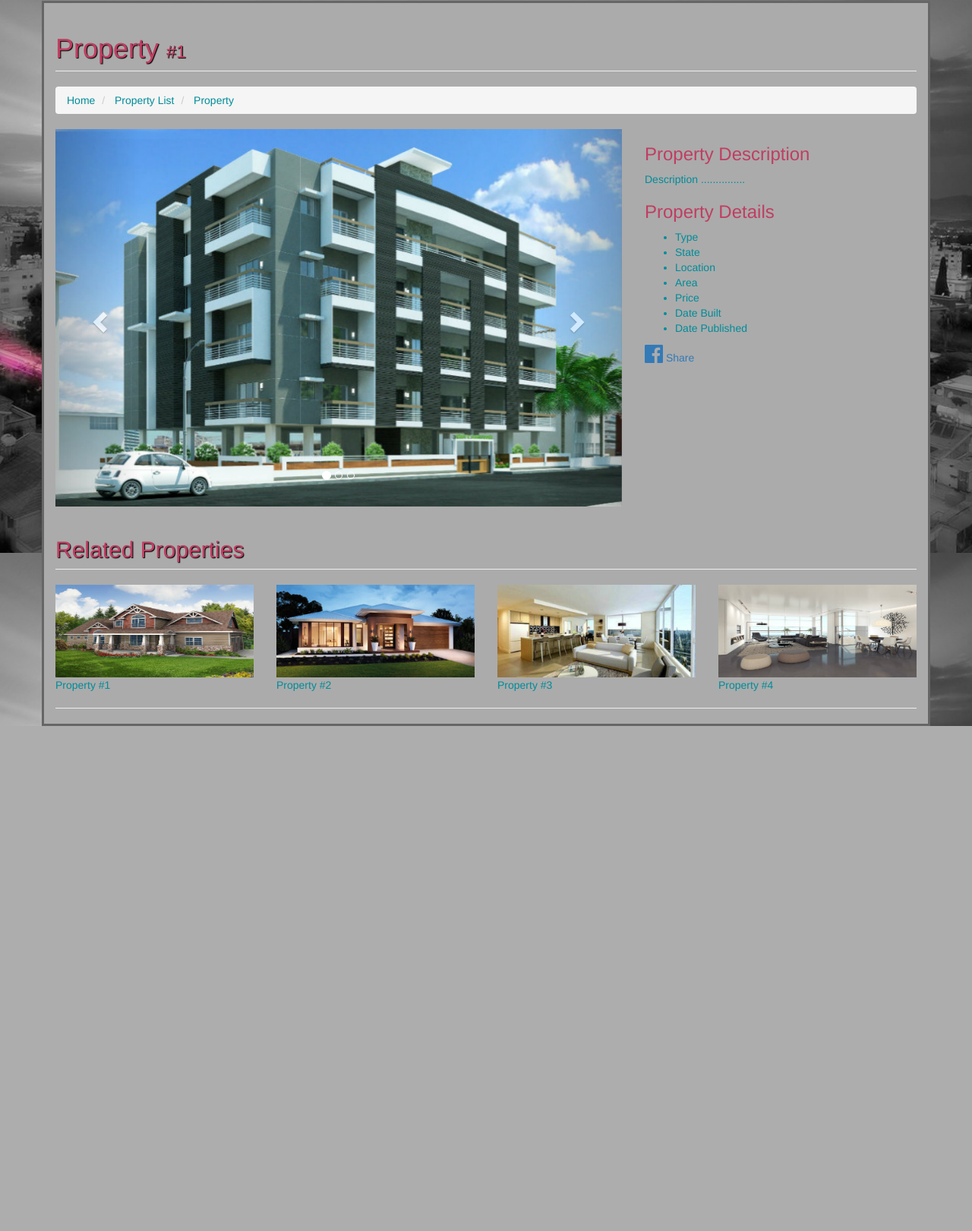
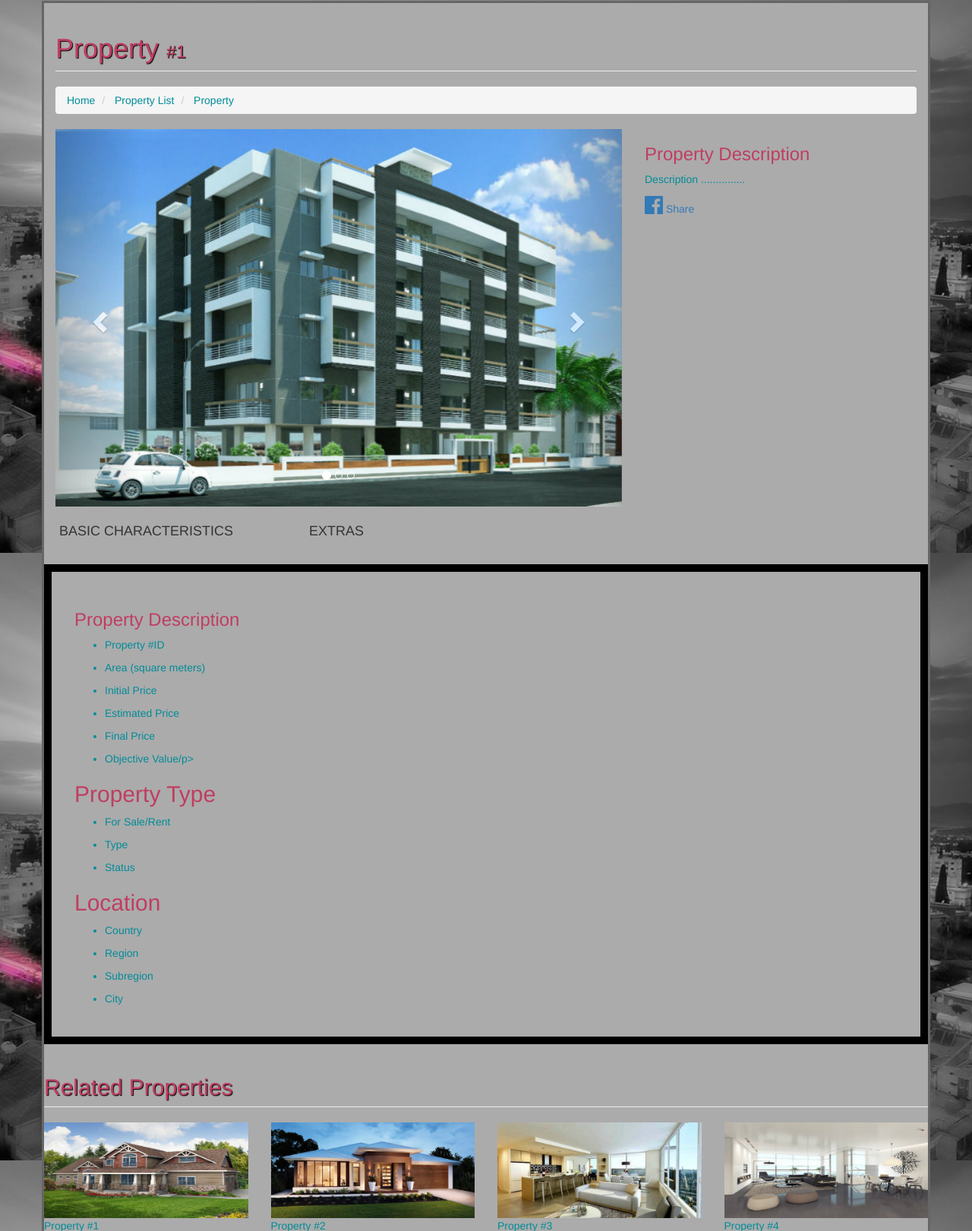
Before and after one commit to CS-UCY-EPL343/CityRealty, a PHP site: page /propertyDetails.php in a window 1280 px wide. Shown: the part 72-1693 px from the top of the page at 76% size. Before the commit the page ends 1028 px from the top, so only its background shows below. Run offline with PHP 8.4, Linux system fonts and the light colour scheme.

Commit message:
embedded tabs menu

```diff
--- a/CityRealtyWebsite/propertyDetails.php
+++ b/CityRealtyWebsite/propertyDetails.php
@@ -43,7 +43,140 @@ session_start();
 				border: 1px solid transparent;
 				background-color: #ffffff;
 			}
-		</style>
+  #content #mainwrap #extra .column.col3 #title2 h2 {
+	 font-family: Arial, Helvetica, sans-serif;
+   font-size: 26em;
+	 font-style: normal;
+	 line-height: normal;
+	 font-weight: bold;
+	 font-variant: normal;
+}
+  #content #mainwrap #extra .column.col3 #title3 h2 {
+	 font-family: Arial, Helvetica, sans-serif;
+	 font-size: 26em;
+	 font-style: normal;
+	 line-height: normal;
+	 font-weight: bold;
+	 font-variant: normal;
+}
+  #content #mainwrap #extra .column.col3 #title4 h2 {
+	 font-family: Arial, Helvetica, sans-serif;
+	 font-size: 26em;
+	 font-style: normal;
+	 line-height: normal;
+	 font-weight: bold;
+	 font-variant: normal;
+}
+  #content #mainwrap #profile .column.col3 #title2 h2 {
+	 font-size: large;
+	 font-style: normal;
+	 line-height: normal;
+     font-weight: bold;
+	 font-variant: normal;
+	 text-decoration: underline;
+}
+#content #mainwrap #profile{
+  border: 10px solid black;
+  border-style: solid;
+}
+#content #mainwrap #extra{
+  border: 10px solid black;
+  border-style: solid;
+}
+#content #mainwrap #menu{
+ padding: 20px;
+ overflow: hidden;
+
+}
+
+#mainwrap {
+  overflow:hidden;
+  position:relative;
+  margin:0 auto;
+}
+
+#content {
+  overflow:hidden;
+  position:relative;
+}
+
+#pagecontainer {
+  position:relative;
+  width:9999px;
+}
+
+.section {
+  float:left;
+  position:relative;
+  width:100%;
+  padding:30px;
+  overflow:hidden;
+}
+
+#profile {
+overflow-y:scroll;
+}
+#extra {
+	overflow-y:scroll;
+}
+
+#menu {
+  overflow:hidden;
+}
+
+#menu li {
+  display:block;
+  position: relative;
+  float:left;
+}
+
+#menu li:first-child {
+	margin-left:0px;
+}
+#menu li:last-child {
+	margin-left:100px;
+}
+
+
+#menu li a {
+  display:block;
+  color:#333;
+  font-size:18px;
+  text-align:center;
+  text-decoration:none;
+  text-transform:uppercase;
+}
+
+#menu li span {
+  display:none;
+}
+
+#menu li.active span {
+  display:block;
+  position:absolute;
+  width:100%;
+  text-align:center;
+}
+
+#menu li.active a {
+    background-color:#c03e62;
+  outline:#FFF;
+  outline-style:dashed;
+  color:#CCC;
+}
+
+#menu li a:hover {
+  text-decoration:none;
+  background-image:none;
+  background-color:#c03e62;
+  outline:#FFF;
+
+}
+
+#menu li.active a {
+  text-decoration:none;
+}
+	    </style>
 
 	</head>
 
@@ -171,42 +304,95 @@ session_start();
 					</div>
 				</div>
 
-				<div class="col-md-4">
+      <div class="col-md-4">
 					<h3 style="color: #c03e62;">Property Description</h3>
 					<p style="color: #008c99">
 						Description ...............
 					</p>
-					<h3 style="color: #c03e62;">Property Details</h3>
-					<ul>
-						<li style="color: #008c99">
-							Type
-						</li>
-						<li style="color: #008c99">
-							State
-						</li>
-						<li style="color: #008c99">
-							Location
-						</li>
-						<li style="color: #008c99">
-							Area
-						</li>
-						<li style="color: #008c99">
-							Price
-						</li>
-						<li style="color: #008c99">
-							Date Built
-						</li>
-						<li style="color: #008c99">
-							Date Published
-						</li>
+           <a><i class="fa fa-facebook-official fa-2x" aria-hidden="true"></i> Share</a>
+      </div>
 
+		<div style="clear:both"></div>
+		<div id="content">
+    <div id="mainwrap">
+			   <ul id="menu">
+				      <li><a class="profile" href="#profile" title="Profile">Basic Characteristics</a></li>                     <div><li><a class="extra" href="#extra" title="Extra">Extras</a></li></div>
 
-					</ul>
+			   </ul>
 
-					<a><i class="fa fa-facebook-official fa-2x" aria-hidden="true"></i> Share</a>
-				</div>
+      <div style="clear:both"></div>
+			<div id="profile" class="section">
+			    <div class="column col3">
+			     <h3 style="color: #c03e62;">Property Description</h3>
+            <ul id="menu2">
+				      <li style="color: #008c99"><p>Property #ID</p></li>
+              <li style="color: #008c99"><p>Area (square meters) </p></li>
+              <li style="color: #008c99"><p>Initial Price</p></li>
+              <li style="color: #008c99"><p>Estimated Price</p></li>
+              <li style="color: #008c99"><p>Final Price</p></li>
+              <li style="color: #008c99"><p>Objective Value/p></li>
+			      </ul>
+			</div>
+      <div class="column col5 pl-50">
+          <h2 style="color: #c03e62;">Property Type</h2>
+          <ul id="menu4">
+				    <li style="color: #008c99"><p>For Sale/Rent</p></li>
+				    <li style="color: #008c99"><p>Type</p></li>
+            <li style="color: #008c99"><p>Status</p></li>
+			    </ul>
+      </div>
+      <div class="column col4 pl-40">
+          <h2 style="color: #c03e62;">Location</h2>
+          <ul id="menu5">
+				    <li style="color: #008c99"><p>Country</p></li>
+				    <li style="color: #008c99"><p>Region</p></li>
+            <li style="color: #008c99"><p>Subregion</p></li>
+            <li style="color: #008c99"><p>City</p></li>
+			    </ul>
+		  </div>
+				<div class="column col5 pl-50">
+        </div>
+			</div>
+			<div id="extra" class="section">
+				<div class="column col3">
+          <h1 style="color: #c03e62;">Features<br/></h1>
+       	  <span>
+          <ul id="menu6">
+				     <li style="color: #008c99"><p>Floor</p></li>
+				     <li style="color: #008c99"><p>Bedrooms</p></li>
+             <li style="color: #008c99"><p>Kitchens</p></li>
+             <li style="color: #008c99"><p>Bathrooms</p></li>
+             <li style="color: #008c99"><p>WC</p></li>
+             <li style="color: #008c99"><p>Heat System</p></li>
+             <li style="color: #008c99"><p>Parking</p></li>
+             <li style="color: #008c99"><p>View</p></li>
+			    </ul>
+			</div>
+			<div class="column col4">
+        <h1 style="color: #c03e62;">Building Information<br/></h1>
+        <span>
+				<ul id="menu7">
+			      <li style="color: #008c99"><p>Floors</p></li>
+				    <li style="color: #008c99"><p>Frames</p></li>
+				</ul>
+			<div id = "facilities">
+       <h1 style="color: #c03e62;">Facilities<br/></h1>
+       <span>
+        <ul id="menu8">
+           <li style="color: #008c99"><p>For Students</p></li>
+				   <li style="color: #008c99"><p>Elevator</p></li>
+           <li style="color: #008c99"><p>Swimming Pool</p></li>
+           <li style="color: #008c99"><p>Solar System</p></li>
+           <li style="color: #008c99"><p>Double Glasses</p></li>
+           <li style="color: #008c99"><p>Storage Room</p></li>
+           <li style="color: #008c99"><p>Balcony</p></li>
+           <li style="color: #008c99"><p>View</p></li>
+      </div>
+    </div>
+  </div>
+ </div>
+</div>
 
-			</div>
 			<!-- /.row -->
 
 			<!-- Related Projects Row -->
@@ -246,6 +432,23 @@ session_start();
 
 		<!-- Bootstrap Core JavaScript -->
 		<script src="js/bootstrap.min.js"></script>
+    <script type="text/javascript">
+			$(document).ready(function() {
+			    $(".section").not(":first").hide();
+			    $("#menu #li:first").addClass("active").show();
+
+			    $("#menu li").click(function() {
+			        $("#menu li.active").removeClass("active");
+			        $(this).addClass("active");
+			        $(".section").slideUp();
+			        $($('a',this).attr("href")).slideDown('slow');
+
+			        return false;
+			    });
+
+			});
+		</script>
+
 
 	</body>
 
```
